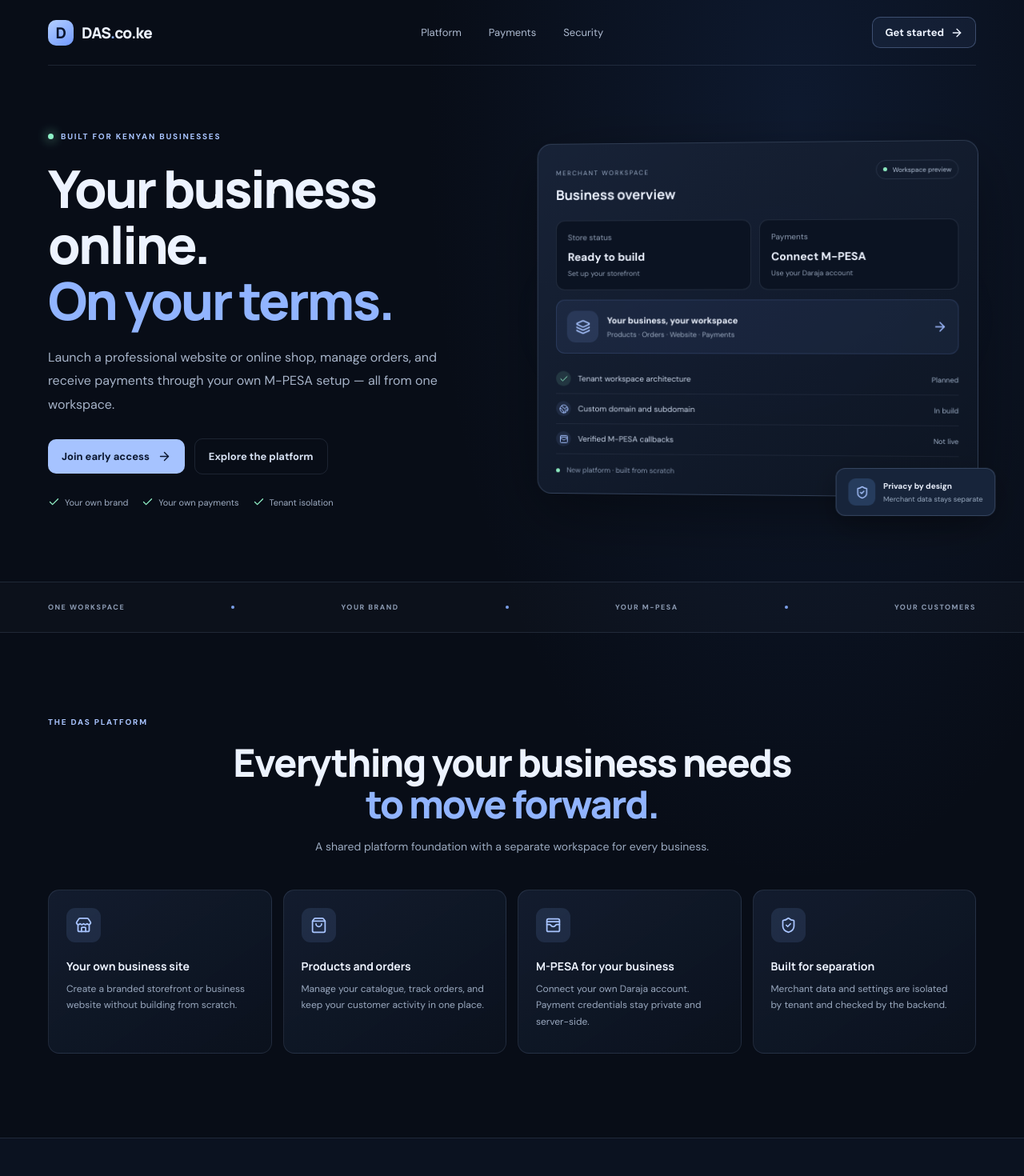
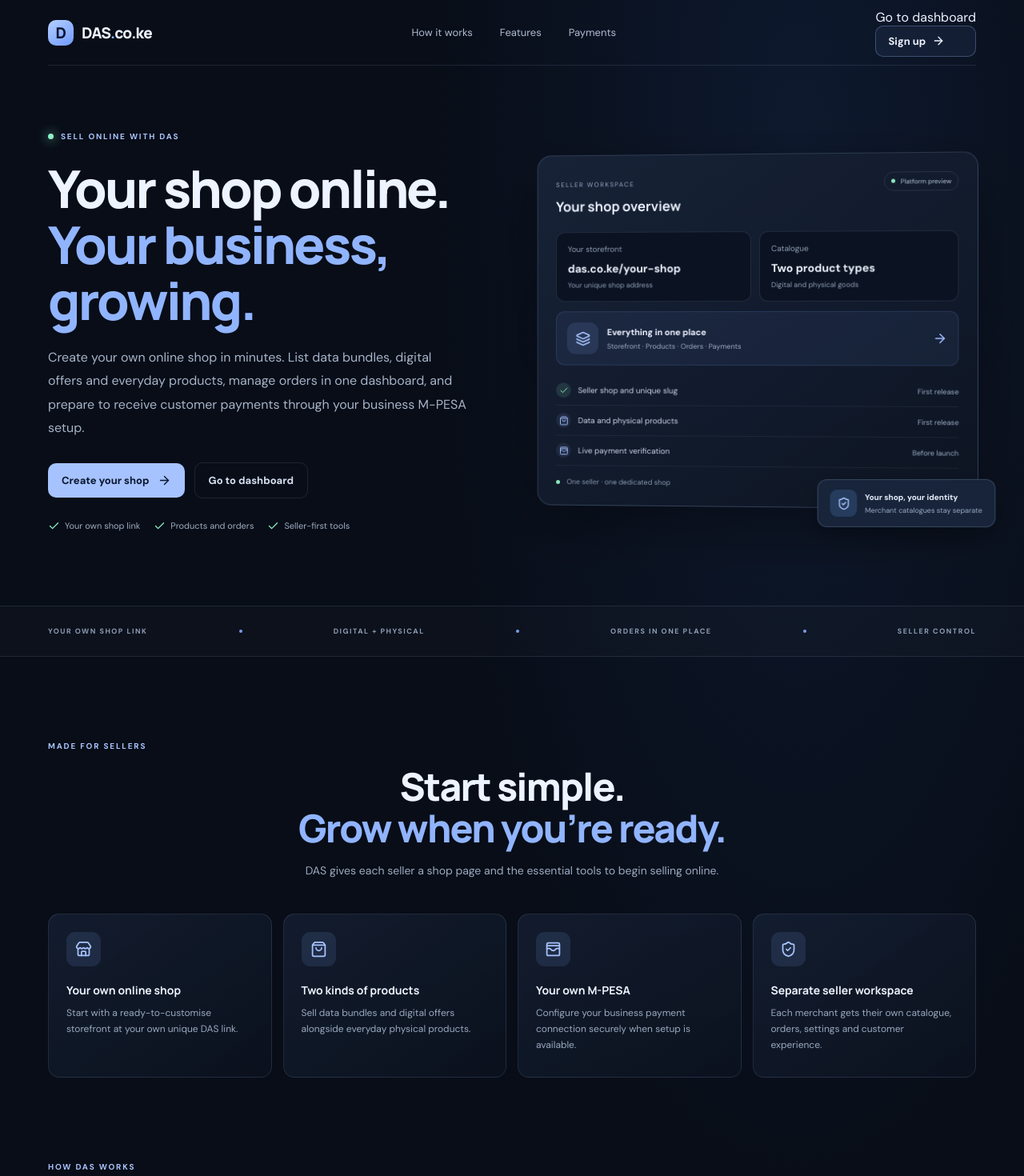
Before and after one commit to Zenkaak/dass, a React (Vite) app: page / in a window 1280 px wide. Shown: the top 1470 px of the page at 80% size. Built offline with nearby package versions, Linux system fonts and the light colour scheme.

Commit message:
Build seller-first landing and merchant storefront routes

```diff
--- a/src/App.tsx
+++ b/src/App.tsx
@@ -1,51 +1,92 @@
-import { ArrowRight, Check, Globe2, Layers3, ShieldCheck, ShoppingBag, Store, WalletCards } from 'lucide-react';
+import { useMemo, useState } from 'react';
+import { ArrowRight, Check, ChevronDown, Globe2, Layers3, Search, ShieldCheck, ShoppingBag, Store, WalletCards, Zap } from 'lucide-react';
+
+type Product = { id: number; name: string; category: 'Data bundles' | 'Shop products'; detail: string; price: number; icon: string; color: string };
+
+const starterProducts: Product[] = [
+  { id: 1, name: 'Daily Data Bundle', category: 'Data bundles', detail: 'Affordable daily internet bundle', price: 50, icon: '◉', color: 'blue' },
+  { id: 2, name: 'Weekly Data Bundle', category: 'Data bundles', detail: 'Stay connected all week', price: 250, icon: '⌁', color: 'violet' },
+  { id: 3, name: 'Monthly Data Bundle', category: 'Data bundles', detail: 'Internet for the whole month', price: 1000, icon: '◎', color: 'mint' },
+  { id: 4, name: 'Wireless Earbuds', category: 'Shop products', detail: 'Everyday wireless audio', price: 1800, icon: '♫', color: 'violet' },
+  { id: 5, name: 'Everyday Backpack', category: 'Shop products', detail: 'A practical bag for work and travel', price: 2200, icon: '▤', color: 'blue' },
+  { id: 6, name: 'Phone Charger', category: 'Shop products', detail: 'Compact charging accessory', price: 850, icon: 'ϟ', color: 'mint' },
+];
 
 const features = [
-  { icon: Store, title: 'Your own business site', text: 'Create a branded storefront or business website without building from scratch.' },
-  { icon: ShoppingBag, title: 'Products and orders', text: 'Manage your catalogue, track orders, and keep your customer activity in one place.' },
-  { icon: WalletCards, title: 'M-PESA for your business', text: 'Connect your own Daraja account. Payment credentials stay private and server-side.' },
-  { icon: ShieldCheck, title: 'Built for separation', text: 'Merchant data and settings are isolated by tenant and checked by the backend.' },
+  { icon: Store, title: 'Your own online shop', text: 'Start with a ready-to-customise storefront at your own unique DAS link.' },
+  { icon: ShoppingBag, title: 'Two kinds of products', text: 'Sell data bundles and digital offers alongside everyday physical products.' },
+  { icon: WalletCards, title: 'Your own M-PESA', text: 'Configure your business payment connection securely when setup is available.' },
+  { icon: ShieldCheck, title: 'Separate seller workspace', text: 'Each merchant gets their own catalogue, orders, settings and customer experience.' },
 ];
 
-export default function App() {
+function Brand() {
+  return <a className="brand" href="/" aria-label="DAS.co.ke home"><span className="brand-mark">D</span><span>DAS<span className="brand-dot">.</span>co.ke</span></a>;
+}
+
+function LandingPage() {
   return (
     <main>
       <nav className="nav shell">
-        <a className="brand" href="#top" aria-label="DAS.co.ke home"><span className="brand-mark">D</span><span>DAS<span className="brand-dot">.</span>co.ke</span></a>
-        <div className="nav-links"><a href="#platform">Platform</a><a href="#payments">Payments</a><a href="#security">Security</a></div>
-        <a className="nav-cta" href="mailto:hello@das.co.ke?subject=DAS.co.ke%20early%20access">Get started <ArrowRight size={16} /></a>
+        <Brand />
+        <div className="nav-links"><a href="#how-it-works">How it works</a><a href="#features">Features</a><a href="#payments">Payments</a></div>
+        <div className="nav-actions"><a className="nav-quiet" href="/dashboard">Go to dashboard</a><a className="nav-cta" href="/signup">Sign up <ArrowRight size={16} /></a></div>
       </nav>
-
       <section className="hero shell" id="top">
         <div className="hero-copy">
-          <div className="eyebrow"><span className="pulse" /> BUILT FOR KENYAN BUSINESSES</div>
-          <h1>Your business online.<br /><span>On your terms.</span></h1>
-          <p className="hero-text">Launch a professional website or online shop, manage orders, and receive payments through your own M-PESA setup — all from one workspace.</p>
-          <div className="hero-actions"><a className="button primary" href="mailto:hello@das.co.ke?subject=DAS.co.ke%20early%20access">Join early access <ArrowRight size={17} /></a><a className="button secondary" href="#platform">Explore the platform</a></div>
-          <div className="trust-row"><span><Check size={15} /> Your own brand</span><span><Check size={15} /> Your own payments</span><span><Check size={15} /> Tenant isolation</span></div>
+          <div className="eyebrow"><span className="pulse" /> SELL ONLINE WITH DAS</div>
+          <h1>Your shop online.<br /><span>Your business, growing.</span></h1>
+          <p className="hero-text">Create your own online shop in minutes. List data bundles, digital offers and everyday products, manage orders in one dashboard, and prepare to receive customer payments through your business M-PESA setup.</p>
+          <div className="hero-actions"><a className="button primary" href="/signup">Create your shop <ArrowRight size={17} /></a><a className="button secondary" href="/dashboard">Go to dashboard</a></div>
+          <div className="trust-row"><span><Check size={15} /> Your own shop link</span><span><Check size={15} /> Products and orders</span><span><Check size={15} /> Seller-first tools</span></div>
         </div>
-        <div className="preview-wrap" aria-label="Illustrative merchant dashboard preview">
+        <div className="preview-wrap" aria-label="Illustrative seller dashboard preview">
           <div className="preview-glow" />
           <div className="dashboard-card">
-            <div className="dash-top"><div><span className="dash-label">MERCHANT WORKSPACE</span><h3>Business overview</h3></div><span className="live-pill"><span /> Workspace preview</span></div>
-            <div className="metric-grid"><div className="metric"><span>Store status</span><strong>Ready to build</strong><small>Set up your storefront</small></div><div className="metric"><span>Payments</span><strong>Connect M-PESA</strong><small>Use your Daraja account</small></div></div>
-            <div className="setup-panel"><div className="setup-icon"><Layers3 size={19} /></div><div className="setup-copy"><strong>Your business, your workspace</strong><span>Products · Orders · Website · Payments</span></div><ArrowRight size={18} className="setup-arrow" /></div>
-            <div className="checklist"><div className="check-row"><span className="check-circle"><Check size={12} /></span><span>Tenant workspace architecture</span><span className="status-text">Planned</span></div><div className="check-row"><span className="check-circle muted"><Globe2 size={12} /></span><span>Custom domain and subdomain</span><span className="status-text">In build</span></div><div className="check-row"><span className="check-circle muted"><WalletCards size={12} /></span><span>Verified M-PESA callbacks</span><span className="status-text">Not live</span></div></div>
-            <div className="dash-foot"><span className="foot-dot" /> New platform · built from scratch</div>
+            <div className="dash-top"><div><span className="dash-label">SELLER WORKSPACE</span><h3>Your shop overview</h3></div><span className="live-pill"><span /> Platform preview</span></div>
+            <div className="metric-grid"><div className="metric"><span>Your storefront</span><strong>das.co.ke/your-shop</strong><small>Your unique shop address</small></div><div className="metric"><span>Catalogue</span><strong>Two product types</strong><small>Digital and physical goods</small></div></div>
+            <div className="setup-panel"><div className="setup-icon"><Layers3 size={19} /></div><div className="setup-copy"><strong>Everything in one place</strong><span>Storefront · Products · Orders · Payments</span></div><ArrowRight size={18} className="setup-arrow" /></div>
+            <div className="checklist"><div className="check-row"><span className="check-circle"><Check size={12} /></span><span>Seller shop and unique slug</span><span className="status-text">First release</span></div><div className="check-row"><span className="check-circle muted"><ShoppingBag size={12} /></span><span>Data and physical products</span><span className="status-text">First release</span></div><div className="check-row"><span className="check-circle muted"><WalletCards size={12} /></span><span>Live payment verification</span><span className="status-text">Before launch</span></div></div>
+            <div className="dash-foot"><span className="foot-dot" /> One seller · one dedicated shop</div>
           </div>
-          <div className="floating-chip"><span className="chip-icon"><ShieldCheck size={17} /></span><span><strong>Privacy by design</strong><small>Merchant data stays separate</small></span></div>
+          <div className="floating-chip"><span className="chip-icon"><ShieldCheck size={17} /></span><span><strong>Your shop, your identity</strong><small>Merchant catalogues stay separate</small></span></div>
         </div>
       </section>
-
-      <section className="value-strip"><div className="shell value-inner"><span>ONE WORKSPACE</span><b /> <span>YOUR BRAND</span><b /> <span>YOUR M-PESA</span><b /> <span>YOUR CUSTOMERS</span></div></section>
-
-      <section className="features shell" id="platform"><div className="section-heading"><div className="eyebrow">THE DAS PLATFORM</div><h2>Everything your business needs<br /><span>to move forward.</span></h2><p>A shared platform foundation with a separate workspace for every business.</p></div><div className="feature-grid">{features.map(({ icon: Icon, title, text }) => <article className="feature-card" key={title}><div className="feature-icon"><Icon size={21} /></div><h3>{title}</h3><p>{text}</p><span className="feature-line" /></article>)}</div></section>
-
-      <section className="payments-section" id="payments"><div className="shell payments-inner"><div><div className="eyebrow">PAYMENTS THAT BELONG TO YOU</div><h2>Connect your M-PESA.<br /><span>Keep control.</span></h2><p>Each merchant will configure their own Daraja credentials in a secure settings flow. The platform will verify callbacks server-side, prevent duplicate processing, and record payment events for reconciliation.</p><div className="payment-points"><span><Check size={16} /> Merchant-specific credentials</span><span><Check size={16} /> Idempotent payment callbacks</span><span><Check size={16} /> Auditable transaction records</span></div></div><div className="payment-visual"><div className="payment-orbit orbit-one"/><div className="payment-orbit orbit-two"/><div className="mpesa-card"><div className="mpesa-mark">M</div><div><strong>M-PESA Daraja</strong><span>Merchant payment connection</span></div><span className="connection-state">SETUP REQUIRED</span></div><div className="secure-note"><ShieldCheck size={18} /><span><strong>Server-side only</strong><small>Secrets are never exposed to the browser</small></span></div></div></div></section>
-
-      <section className="security shell" id="security"><div className="security-icon"><ShieldCheck size={24} /></div><div><div className="eyebrow">SECURITY BEFORE LIVE PAYMENTS</div><h2>Built carefully. Launched responsibly.</h2><p>Live payment processing stays disabled until merchant credentials, public callback reachability, database access controls, and end-to-end payment verification have passed testing.</p></div><div className="security-tag">Live payments disabled during build</div></section>
-
-      <footer className="footer shell"><a className="brand" href="#top"><span className="brand-mark">D</span><span>DAS<span className="brand-dot">.</span>co.ke</span></a><span>Business, online.</span><span>© {new Date().getFullYear()} DAS.co.ke</span></footer>
+      <section className="value-strip"><div className="shell value-inner"><span>YOUR OWN SHOP LINK</span><b /><span>DIGITAL + PHYSICAL</span><b /><span>ORDERS IN ONE PLACE</span><b /><span>SELLER CONTROL</span></div></section>
+      <section className="features shell" id="features"><div className="section-heading"><div className="eyebrow">MADE FOR SELLERS</div><h2>Start simple.<br /><span>Grow when you’re ready.</span></h2><p>DAS gives each seller a shop page and the essential tools to begin selling online.</p></div><div className="feature-grid">{features.map(({ icon: Icon, title, text }) => <article className="feature-card" key={title}><div className="feature-icon"><Icon size={21} /></div><h3>{title}</h3><p>{text}</p><span className="feature-line" /></article>)}</div></section>
+      <section className="how-section" id="how-it-works"><div className="shell"><div className="section-heading"><div className="eyebrow">HOW DAS WORKS</div><h2>From sign-up to <span>your shop link.</span></h2><p>A straightforward start for sellers who want to get online without building a website from scratch.</p></div><div className="steps-grid"><article><span className="step-number">01</span><h3>Create an account</h3><p>Sign up and choose a unique shop name for your business.</p></article><article><span className="step-number">02</span><h3>Set up your catalogue</h3><p>Start with available listings, then add or edit your own products and prices.</p></article><article><span className="step-number">03</span><h3>Share your shop</h3><p>Your shop is available at <strong>das.co.ke/your-slug</strong> so customers can browse your listings.</p></article><article><span className="step-number">04</span><h3>Manage orders</h3><p>Use your seller dashboard to organise orders and configure payment settings as they become available.</p></article></div></div></section>
+      <section className="payments-section" id="payments"><div className="shell payments-inner"><div><div className="eyebrow">PAYMENTS THAT BELONG TO YOU</div><h2>Your business.<br /><span>Your M-PESA setup.</span></h2><p>The platform is designed for each seller to configure their own Daraja connection. Payment credentials must stay server-side, with verified callbacks and duplicate-payment protection tested before live transactions are enabled.</p><div className="payment-points"><span><Check size={16} /> Merchant-specific payment settings</span><span><Check size={16} /> Verified callback handling</span><span><Check size={16} /> Order and payment records</span></div></div><div className="payment-visual"><div className="payment-orbit orbit-one" /><div className="payment-orbit orbit-two" /><div className="mpesa-card"><div className="mpesa-mark">M</div><div><strong>M-PESA Daraja</strong><span>Per-seller payment setup</span></div><span className="connection-state">SETUP REQUIRED</span></div><div className="secure-note"><ShieldCheck size={18} /><span><strong>Security first</strong><small>Credentials are not shown publicly</small></span></div></div></div></section>
+      <section className="security shell"><div className="security-icon"><ShieldCheck size={24} /></div><div><div className="eyebrow">BUILT IN STAGES</div><h2>Useful first. More powerful over time.</h2><p>The first release focuses on seller registration, unique shop pages, catalogues and order management. Subdomains and advanced features can follow once the core flow is working.</p></div><div className="security-tag">Live payments disabled until tested</div></section>
+      <section className="final-cta shell"><div><div className="eyebrow">READY TO START?</div><h2>Give your business <span>a home online.</span></h2><p>Create your seller account and start setting up your shop.</p></div><div className="hero-actions"><a className="button primary" href="/signup">Sign up <ArrowRight size={17} /></a><a className="button secondary" href="/dashboard">Go to dashboard</a></div></section>
+      <footer className="footer shell"><Brand /><span>Business, online.</span><span>© {new Date().getFullYear()} DAS.co.ke</span></footer>
     </main>
   );
 }
+
+function MerchantStore({ slug }: { slug: string }) {
+  const [filter, setFilter] = useState<'All products' | 'Data bundles' | 'Shop products'>('All products');
+  const [search, setSearch] = useState('');
+  const products = useMemo(() => starterProducts.filter((p) => (filter === 'All products' || p.category === filter) && (p.name + ' ' + p.detail).toLowerCase().includes(search.toLowerCase())), [filter, search]);
+  const storeName = slug.split('-').map((part) => part.charAt(0).toUpperCase() + part.slice(1)).join(' ');
+  return <main className="store-page">
+    <nav className="nav shell store-nav"><Brand /><a className="nav-quiet" href="/">About DAS</a><a className="nav-cta" href="/dashboard">Seller dashboard <ArrowRight size={16} /></a></nav>
+    <section className="store-hero shell"><div className="store-kicker"><Store size={15} /> SELLER STORE</div><h1>Welcome to <span>{storeName}</span></h1><p>Browse digital offers and everyday products from this shop.</p><div className="store-url"><Globe2 size={16} /> das.co.ke/{slug}</div></section>
+    <section className="catalogue shell"><div className="catalogue-heading"><div><div className="eyebrow">THE CATALOGUE</div><h2>Shop products</h2><p>Digital offers and physical products, together in one store.</p></div><span className="catalogue-count">{products.length} listings</span></div>
+      <div className="catalogue-tools"><label className="search-box"><Search size={17} /><input value={search} onChange={(e) => setSearch(e.target.value)} placeholder="Search this shop" /></label><div className="filter-wrap"><ChevronDown size={15} /><select value={filter} onChange={(e) => setFilter(e.target.value as typeof filter)}><option>All products</option><option>Data bundles</option><option>Shop products</option></select></div></div>
+      <div className="product-grid">{products.map((product) => <article className="product-card" key={product.id}><div className={'product-art ' + product.color}><span>{product.icon}</span><small>{product.category}</small></div><div className="product-info"><h3>{product.name}</h3><p>{product.detail}</p><div className="product-buy"><strong>KES {product.price.toLocaleString('en-KE')}</strong><button type="button" onClick={() => window.alert('Checkout will be enabled after the seller catalogue and payment backend are connected.')}>View item <ArrowRight size={14} /></button></div></div></article>)}</div>
+      <p className="catalogue-note"><Zap size={15} /> Starter catalogue preview. Products shown here belong to this shop page, not the DAS.co.ke landing page. Real listings will be loaded from the tenant-scoped database when the backend is connected.</p>
+    </section>
+    <footer className="footer shell"><Brand /><span>{storeName} · Seller storefront</span><span>Powered by DAS.co.ke</span></footer>
+  </main>;
+}
+
+function AccountPlaceholder({ dashboard }: { dashboard: boolean }) {
+  return <main className="account-page"><nav className="nav shell"><Brand /><a className="nav-quiet" href="/">Back to home</a></nav><section className="account-card"><div className="account-icon">{dashboard ? <Layers3 size={24} /> : <Store size={24} />}</div><div className="eyebrow">{dashboard ? 'SELLER WORKSPACE' : 'JOIN DAS'}</div><h1>{dashboard ? 'Your dashboard starts here.' : 'Create your seller account.'}</h1><p>{dashboard ? 'Sign-in and account verification will be connected when authentication is implemented.' : 'Seller registration will let you claim a unique shop slug, manage your catalogue and access your dashboard.'}</p><div className="account-notice"><ShieldCheck size={17} /><span>This page is a setup placeholder; account creation and sign-in are not connected yet.</span></div><a className="button primary" href="/">{'Return to DAS.co.ke'} <ArrowRight size={17} /></a></section></main>;
+}
+
+export default function App() {
+  const path = window.location.pathname.replace(/^\/+|\/+$/g, '');
+  if (!path) return <LandingPage />;
+  if (path === 'signup') return <AccountPlaceholder dashboard={false} />;
+  if (path === 'dashboard') return <AccountPlaceholder dashboard />;
+  return <MerchantStore slug={path.split('/')[0]} />;
+}
```
